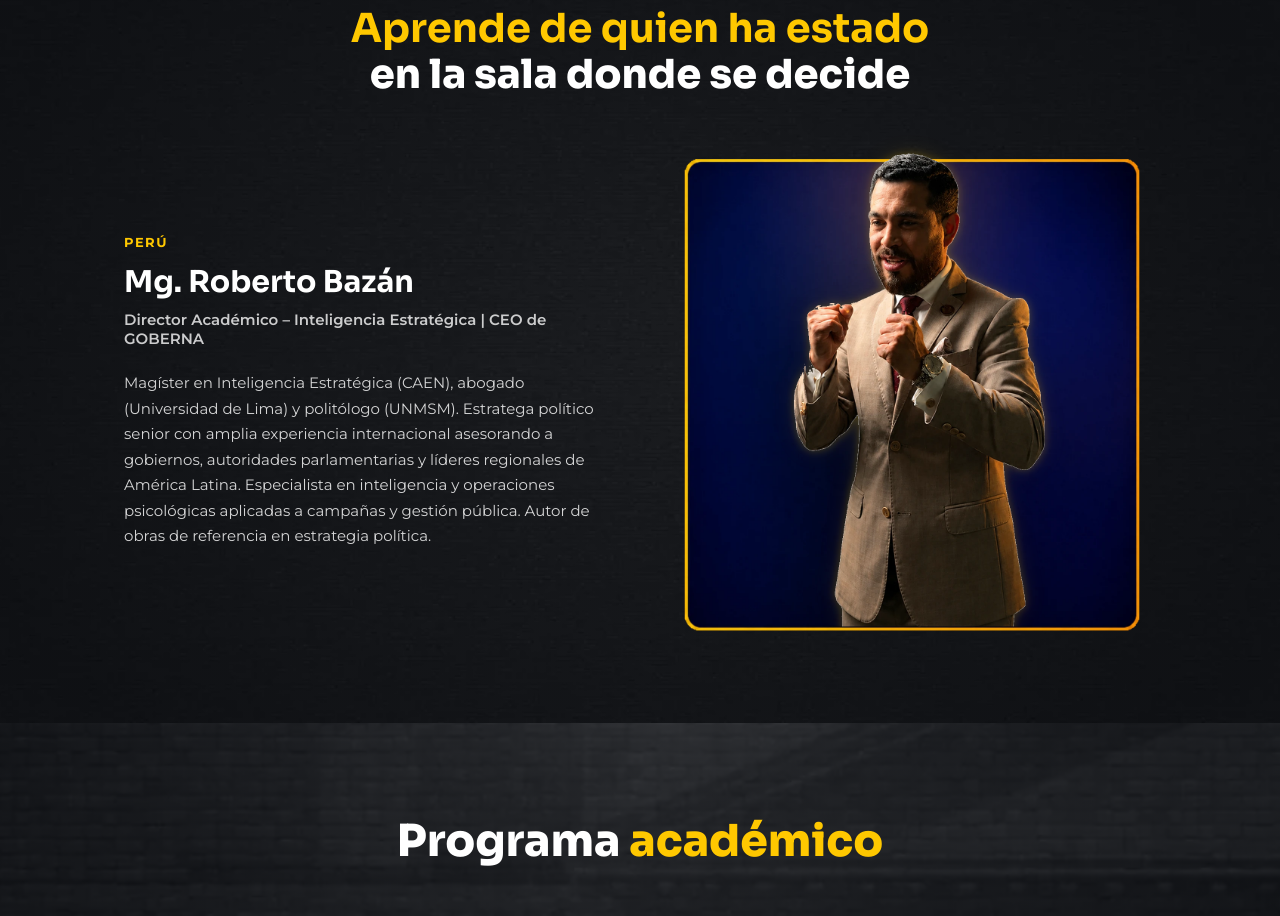
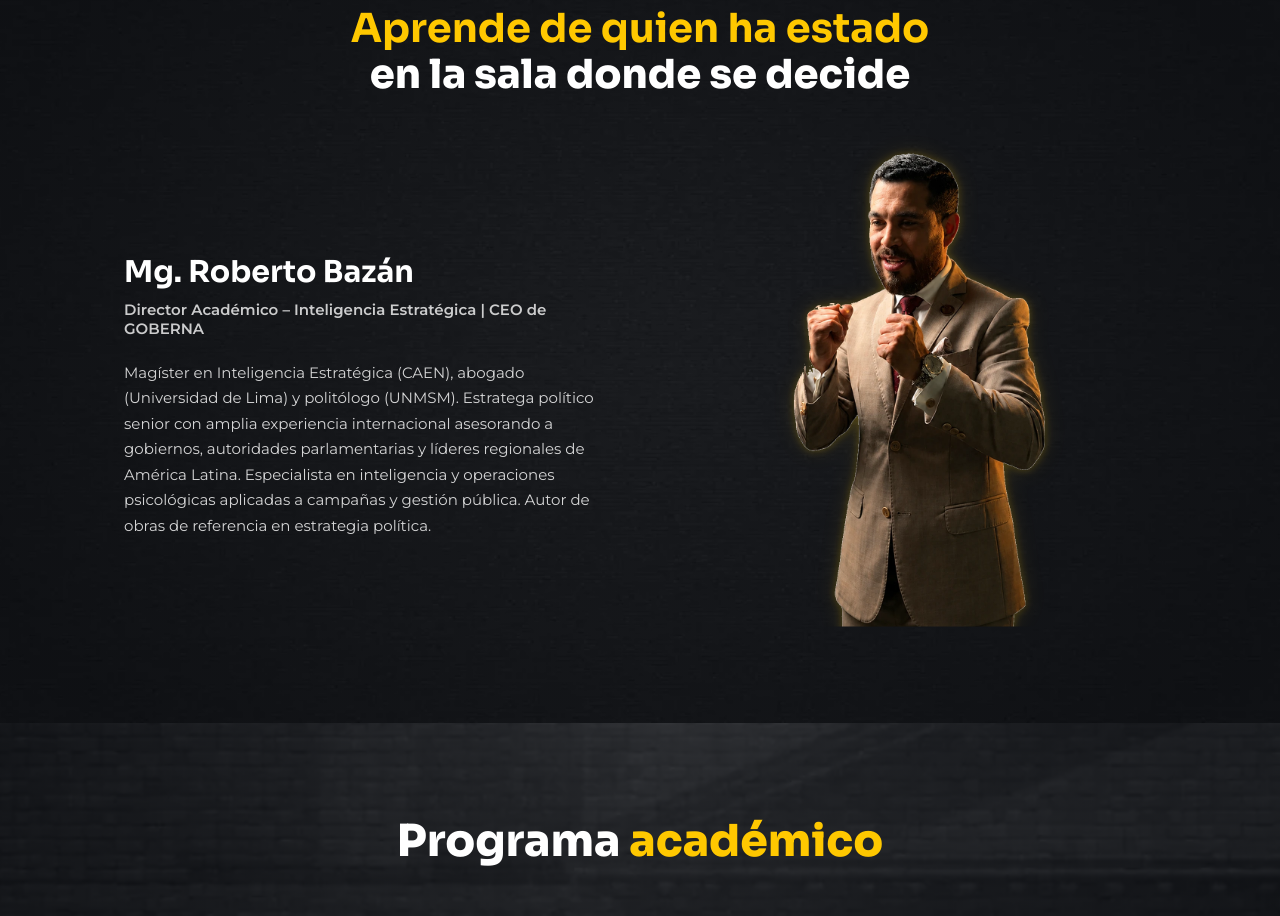
Before and after one commit to Goberna-Lab/consultor-politico, a plain HTML site: page index.html in a window 1280 px wide. Shown: the part 4766-5682 px from the top of the page. Drawn offline with nearby package versions, Linux system fonts and the light colour scheme.

Commit message:
design(docentes): quita el fondo azul iluminado de Roberto y el flag PERÚ
El glow azul + marco estaban en fondo-roberto.webp (capa docentes__bg); se
remueve la capa y queda el recorte con su aura dorada sobre el fondo negro.

Co-Authored-By: Claude Opus 4.8 (1M context) <noreply@anthropic.com>

```diff
--- a/index.html
+++ b/index.html
@@ -46,7 +46,7 @@
   <link rel="stylesheet" href="sections/evo/evo.css?v=v3-18">
   <link rel="stylesheet" href="sections/porque/porque.css?v=v3-19">
   <link rel="stylesheet" href="sections/dirigido/dirigido.css?v=v3-18">
-  <link rel="stylesheet" href="sections/docentes/docentes.css?v=v3-28">
+  <link rel="stylesheet" href="sections/docentes/docentes.css?v=v3-29">
   <link rel="stylesheet" href="sections/prog/prog.css?v=v3-22">
   <link rel="stylesheet" href="sections/metodo/metodo.css?v=v3-17">
   <link rel="stylesheet" href="sections/desarrollaras/desarrollaras.css?v=v3-19">
@@ -488,14 +488,12 @@
 
       <div class="docentes__split">
         <div class="docentes__info">
-          <span class="docentes__flag">PERÚ</span>
           <h3 class="docentes__name">Mg. Roberto Bazán</h3>
           <p class="docentes__role">Director Académico – Inteligencia Estratégica | CEO de GOBERNA</p>
           <p class="docentes__bio">Magíster en Inteligencia Estratégica (CAEN), abogado (Universidad de Lima) y politólogo (UNMSM). Estratega político senior con amplia experiencia internacional asesorando a gobiernos, autoridades parlamentarias y líderes regionales de América Latina. Especialista en inteligencia y operaciones psicológicas aplicadas a campañas y gestión pública. Autor de obras de referencia en estrategia política.</p>
         </div>
         <div class="docentes__media">
           <div class="docentes__stage">
-            <img loading="lazy" decoding="async" class="docentes__bg" src="assets/img/fondo-roberto.webp" alt="">
             <div class="docentes__clip">
               <img loading="lazy" decoding="async" class="docentes__figure" src="assets/img/robertoBazan.webp" alt="Mg. Roberto Bazán">
             </div>
--- a/sections/docentes/docentes.css
+++ b/sections/docentes/docentes.css
@@ -24,9 +24,7 @@
 
 .docentes__media { display: flex; justify-content: center; }
 .docentes__stage { position: relative; width: 100%; max-width: 460px; aspect-ratio: 1218 / 1292; }
-.docentes__bg,
 .docentes__figure { position: absolute; inset: 0; width: 100%; height: 100%; object-fit: contain; display: block; }
-.docentes__bg { z-index: 1; }
 /* Recorta solo la base de la figura en la línea del marco: su saco se apoya sobre el borde dorado y no lo tapa ni se sale. */
 .docentes__clip { position: absolute; inset: 0; z-index: 2; clip-path: inset(-50% -50% 1.5% -50%); }
 /* Aura dorada que sigue la silueta (drop-shadow usa el canal alpha): baja en reposo, alta al pasar el cursor. */
```
Also changed, not shown: base/head.html (+1 -1 lines), sections/docentes/docentes.html (+0 -2 lines).
